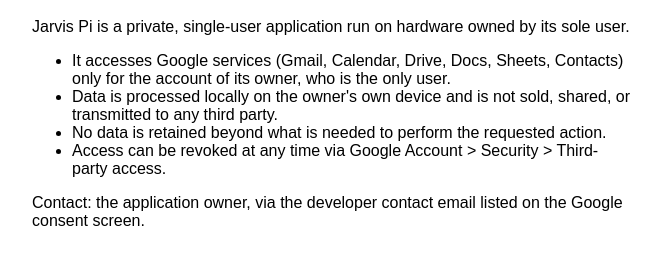
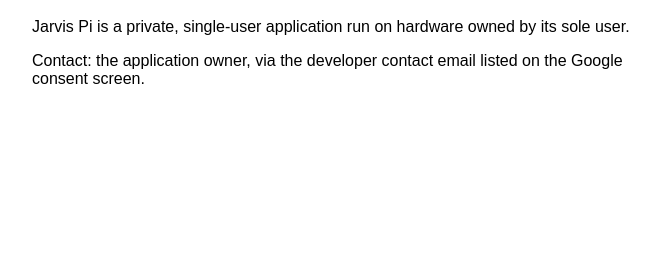
Before and after one commit to kt1719/jarvis-pi, a plain HTML site: page privacy.html in a window 1280 px wide. Shown: the part 88-352 px from the top of the page, without its empty margins (308-967 px from the left). Drawn offline with Linux system fonts and the light colour scheme.

Commit message:
Trim privacy page

```diff
--- a/privacy.html
+++ b/privacy.html
@@ -2,11 +2,5 @@
 <body style="font-family:sans-serif;max-width:600px;margin:3em auto">
 <h1>Privacy Policy</h1>
 <p>Jarvis Pi is a private, single-user application run on hardware owned by its sole user.</p>
-<ul>
-<li>It accesses Google services (Gmail, Calendar, Drive, Docs, Sheets, Contacts) only for the account of its owner, who is the only user.</li>
-<li>Data is processed locally on the owner's own device and is not sold, shared, or transmitted to any third party.</li>
-<li>No data is retained beyond what is needed to perform the requested action.</li>
-<li>Access can be revoked at any time via Google Account &gt; Security &gt; Third-party access.</li>
-</ul>
 <p>Contact: the application owner, via the developer contact email listed on the Google consent screen.</p>
 </body></html>
```
